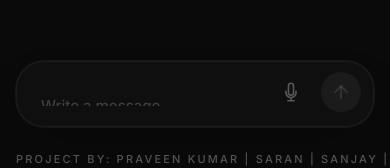
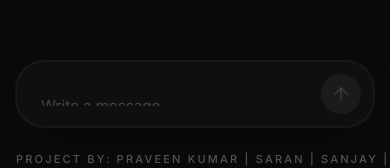
Before and after one commit to Praveen-pk-pro/pk-s-chat-bot, a React (Vite) app: page / in a window 390 px wide. Shown: the part 547-715 px from the top of the page. Built offline with nearby package versions, Linux system fonts and the light colour scheme.

Commit message:
feat: Remove microphone permissions and voice input
Removes the `microphone` permission from `metadata.json` and disables the voice input functionality within `ChatInput.tsx`. This simplifies the application by removing unused features.

```diff
--- a/components/ChatInput.tsx
+++ b/components/ChatInput.tsx
@@ -1,25 +1,15 @@
 
 import React, { useState, useRef, useEffect } from 'react';
-import { SendIcon, AudioIcon } from './Icons';
+import { SendIcon } from './Icons';
 
 interface ChatInputProps {
   onSend: (message: string) => void;
   disabled?: boolean;
 }
 
-// Extend Window interface for Speech Recognition
-declare global {
-  interface Window {
-    webkitSpeechRecognition: any;
-    SpeechRecognition: any;
-  }
-}
-
 const ChatInput: React.FC<ChatInputProps> = ({ onSend, disabled }) => {
   const [input, setInput] = useState('');
-  const [isListening, setIsListening] = useState(false);
   const textareaRef = useRef<HTMLTextAreaElement>(null);
-  const recognitionRef = useRef<any>(null);
 
   // Auto-resize textarea
   useEffect(() => {
@@ -29,64 +19,9 @@ const ChatInput: React.FC<ChatInputProps> = ({ onSend, disabled }) => {
     }
   }, [input]);
 
-  // Initialize Speech Recognition
-  useEffect(() => {
-    const SpeechRecognition = window.SpeechRecognition || window.webkitSpeechRecognition;
-    if (SpeechRecognition) {
-      const recognition = new SpeechRecognition();
-      recognition.continuous = true;
-      recognition.interimResults = true;
-      recognition.lang = 'en-US';
-
-      recognition.onresult = (event: any) => {
-        let finalTranscript = '';
-        for (let i = event.resultIndex; i < event.results.length; ++i) {
-          if (event.results[i].isFinal) {
-            finalTranscript += event.results[i][0].transcript;
-          }
-        }
-
-        if (finalTranscript) {
-          setInput(prev => {
-            const separator = prev.length > 0 && !prev.endsWith(' ') ? ' ' : '';
-            return prev + separator + finalTranscript;
-          });
-        }
-      };
-
-      recognition.onerror = (event: any) => {
-        console.error('Speech recognition error:', event.error);
-        setIsListening(false);
-      };
-
-      recognition.onend = () => {
-        setIsListening(false);
-      };
-
-      recognitionRef.current = recognition;
-    }
-  }, []);
-
-  const toggleListening = () => {
-    if (!recognitionRef.current) {
-      alert('Speech recognition is not supported in this browser.');
-      return;
-    }
-
-    if (isListening) {
-      recognitionRef.current.stop();
-    } else {
-      setIsListening(true);
-      recognitionRef.current.start();
-    }
-  };
-
   const handleSubmit = (e?: React.FormEvent) => {
     e?.preventDefault();
     if (input.trim() && !disabled) {
-      if (isListening) {
-        recognitionRef.current?.stop();
-      }
       onSend(input.trim());
       setInput('');
     }
@@ -110,7 +45,7 @@ const ChatInput: React.FC<ChatInputProps> = ({ onSend, disabled }) => {
               value={input}
               onChange={(e) => setInput(e.target.value)}
               onKeyDown={handleKeyDown}
-              placeholder={isListening ? "Listening..." : "Write a message..."}
+              placeholder="Write a message..."
               rows={1}
               disabled={disabled}
               className="w-full bg-transparent text-white/90 py-3 resize-none outline-none disabled:opacity-50 text-[15px] placeholder:text-white/20 max-h-[200px] leading-relaxed font-medium"
@@ -119,20 +54,6 @@ const ChatInput: React.FC<ChatInputProps> = ({ onSend, disabled }) => {
 
           {/* Action Group */}
           <div className="flex items-center gap-2 pb-1 pr-1">
-            <button
-              type="button"
-              onClick={toggleListening}
-              disabled={disabled}
-              className={`p-3 rounded-full transition-all duration-300 ${
-                isListening
-                  ? 'bg-cyan-500/20 text-cyan-400 animate-pulse'
-                  : 'text-white/30 hover:text-white hover:bg-white/5'
-              }`}
-              title={isListening ? "Stop listening" : "Start voice input"}
-            >
-              <AudioIcon className="w-5 h-5" />
-            </button>
-
             <button
               type="button"
               onClick={() => handleSubmit()}
@@ -148,17 +69,6 @@ const ChatInput: React.FC<ChatInputProps> = ({ onSend, disabled }) => {
           </div>
         </div>
       </div>
-
-      {isListening && (
-        <div className="absolute -top-12 left-1/2 -translate-x-1/2 flex items-center gap-2 px-4 py-2 rounded-full bg-cyan-500/10 border border-cyan-500/20 backdrop-blur-md animate-in fade-in slide-in-from-bottom-2">
-          <div className="flex gap-1 items-end h-3">
-            {[1, 2, 3, 4].map(i => (
-              <div key={i} className="w-1 bg-cyan-400 rounded-full animate-data-stream" style={{ animationDelay: `${i * 0.1}s` }} />
-            ))}
-          </div>
-          <span className="text-[10px] font-bold text-cyan-400 uppercase tracking-widest">Listening...</span>
-        </div>
-      )}
     </div>
   );
 };
--- a/metadata.json
+++ b/metadata.json
@@ -1,7 +1,5 @@
 {
   "name": "Gemini Pulse",
   "description": "A sophisticated, world-class chatbot interface powered by Google Gemini, featuring real-time streaming responses, markdown rendering, and a sleek, responsive design.",
-  "requestFramePermissions": [
-    "microphone"
-  ]
+  "requestFramePermissions": []
 }
```
